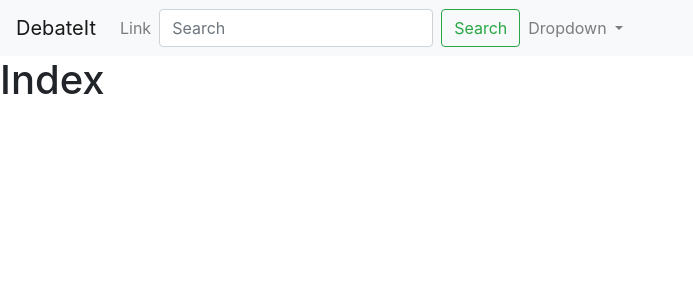
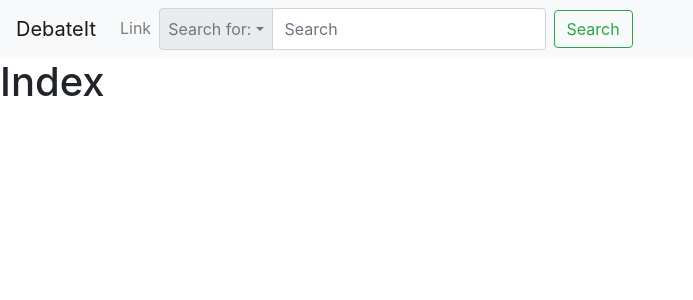
Before and after one commit to WarSame/DebateItPy, a Flask app: page / in a window 1280 px wide. Shown: the top 300 px of the page, without its empty margins (0-693 px from the left). Run offline with Flask 2, Linux system fonts and the light colour scheme; some libraries are stand-ins or nearby versions.

Commit message:
Input group search term working

```diff
--- a/app/templates/navbar.html
+++ b/app/templates/navbar.html
@@ -8,17 +8,19 @@
       </li>
       <li class="nav-item dropdown">
         <form class="form-inline">
+          <div class="input-group">
+            <div class="input-group-prepend">
+              <a class="nav-link dropdown-toggle input-group-text"  href="#" id="navbarDropdown" role="button" data-toggle="dropdown" aria-haspopup="true" aria-expanded="false">Search for:</a>
+              <div id="navbar-items" class="dropdown-menu" aria-labelledby="navbarDropdown">
+                <a class="dropdown-item" onClick="setSearchTerm('Community')">Community</a>
+                <a class="dropdown-item" onClick="setSearchTerm('User')">User</a>
+                <a class="dropdown-item" onClick="setSearchTerm('Topic')">Topic</a>
+              </div>
+            </div>
           <input class="form-control mr-sm-2" type="search" placeholder="Search" aria-label="Search">
+          </div>
           <button class="btn btn-outline-success" type="submit">Search</button>
-            <a class="nav-link dropdown-toggle" href="#" id="navbarDropdown" role="button" data-toggle="dropdown" aria-haspopup="true" aria-expanded="false">
-              Dropdown
-            </a>
-            <div id="navbar-items" class="dropdown-menu" aria-labelledby="navbarDropdown">
-              <a class="dropdown-item" onClick="setSearchTerm('Action')">Action</a>
-              <a class="dropdown-item" onClick="setSearchTerm('Another action')">Another action</a>
-              <div class="dropdown-divider"></div>
-              <a class="dropdown-item" onClick="setSearchTerm('Something else here')">Something else here</a>
-            </div>
+
         </form>
       </li>
     </ul>
```
